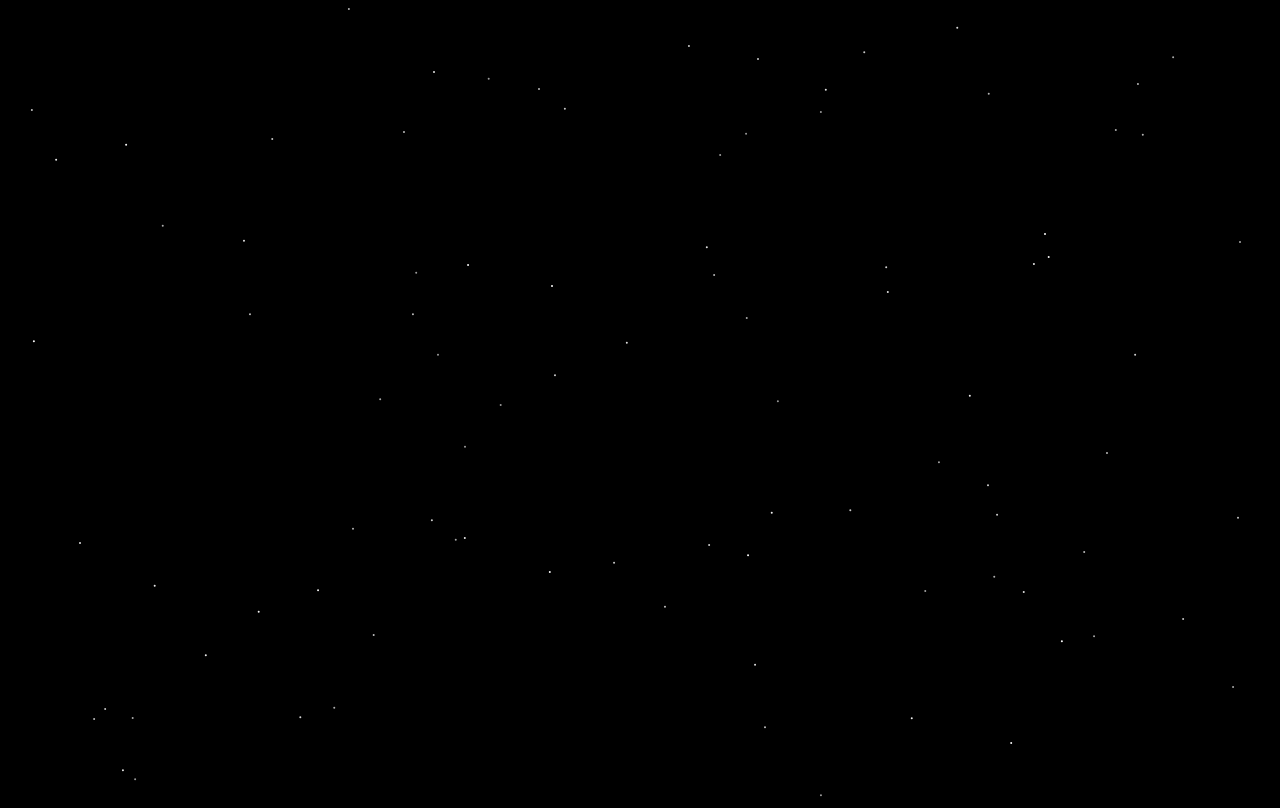
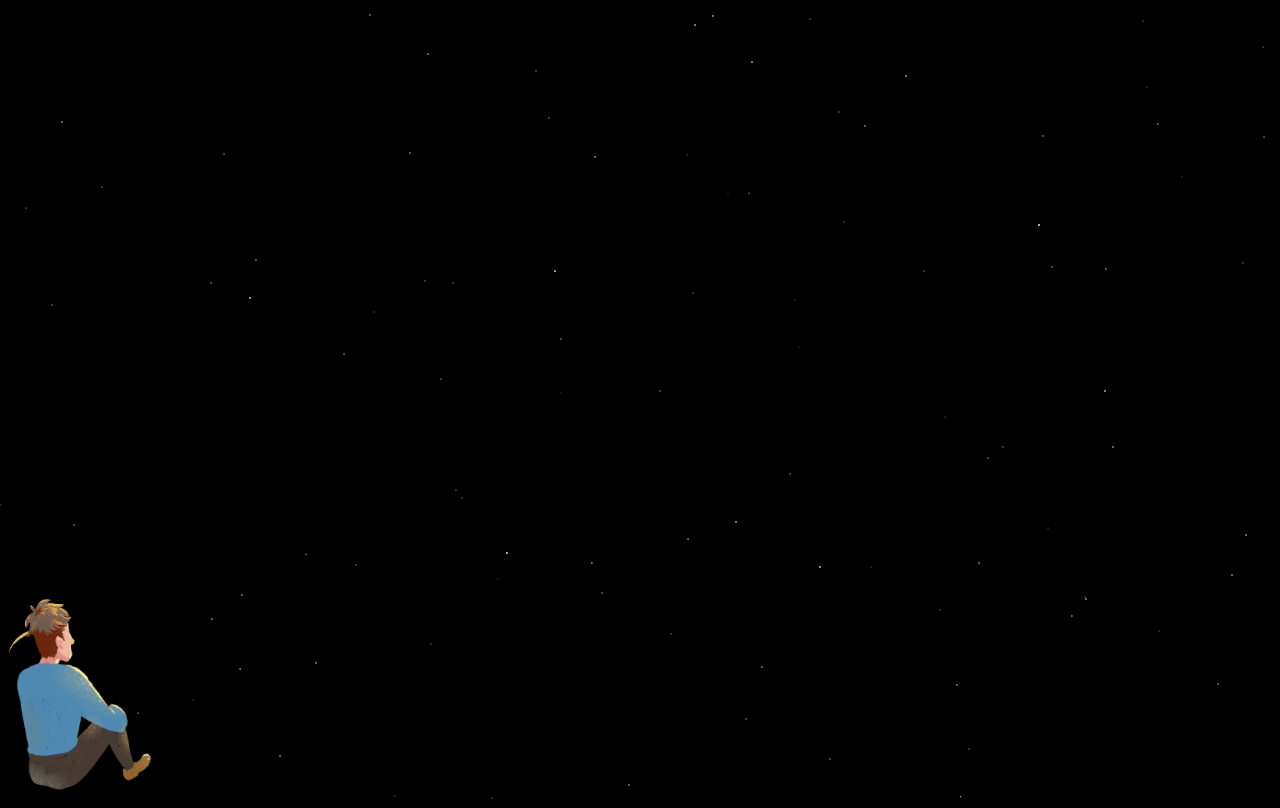
Before and after one commit to PhoenixxDevs/Phoenixx-pp1, a plain HTML site: page index.html in a window 1280 px wide. Drawn offline with Linux system fonts and the light colour scheme.

Commit message:
added animation to page load, static picture, improved particle effect

```diff
--- a/assets/css/style.css
+++ b/assets/css/style.css
@@ -9,7 +9,32 @@ body {
 }
 
 canvas {
+  z-index: -1;
   position: absolute;
   top: 0;
   left: 0;
 }
+
+#sitback {
+  max-width: 18%;
+  position: absolute;
+  bottom: -1%;
+  left: -3%;
+}
+
+/************************* ANIMATIONS *************************/
+
+.fade-in {
+  animation: fadeInAnimation ease 3s;
+  animation-iteration-count: 1;
+  animation-fill-mode: forwards;
+}
+
+@keyframes fadeInAnimation {
+  0% {
+      opacity: 0;
+  }
+  100% {
+      opacity: 1;
+   }
+}
--- a/assets/js/app.js
+++ b/assets/js/app.js
@@ -21,6 +21,7 @@ function init() {
 function animate() {
   ctx.clearRect(0, 0, WIDTH, HEIGHT);
 
+  removeParticle();
   updateParticles();
 
   requestAnimationFrame(animate);
@@ -33,16 +34,16 @@ const ctx = canvas.getContext('2d');
 
 class Particle {
   constructor(){
-    this.size = Math.floor(Math.random()) + 1;
+    this.size = Math.floor(Math.random() * 50) / 100 + 0.5;
     this.pos = {                    //set position to random place on screen
       x: Math.floor(Math.random() * WIDTH),
       y: Math.floor(Math.random() * HEIGHT)
     };
-    this.vel = {                    // velocity to random amount between -1 and 1, two decimal places for performance
-      x: (Math.floor(Math.random() * 60) / 100) - 0.3,
-      y: (Math.floor(Math.random() * 60) / 100) - 0.3
+    this.vel = {                    // velocity to random amount between -0.1 and 0.1, two decimal places for performance
+      x: (Math.floor(Math.random() * 20) / 100) - 0.1,
+      y: (Math.floor(Math.random() * 20) / 100) - 0.1
     };
-    this.color = `rgba(255, 255, 255, ${(Math.floor(Math.random() * 40) + 60) / 100})`; // white but with random amount of transparency
+    this.color = `rgba(255, 255, 255, ${(Math.floor(Math.random() * 70) + 30) / 100})`; // white but with random amount of transparency
     this.remove = false;
   }
   draw(){
@@ -59,11 +60,12 @@ class Particle {
     if(this.pos.x < -this.size ||
       this.pos.x > WIDTH + this.size ||
       this.pos.y < -this.size ||
-      this.pos.x > HEIGHT + this.size ){
+      this.pos.y > HEIGHT + this.size ){
         this.remove = true;
       }
   }
   update() {
+    this.removeOffscreen();
     this.move();
     this.draw();
   }
@@ -84,8 +86,7 @@ function updateParticles() {
 function removeParticle(){
   for(let i = 0; i < particlesLength; i++){
     if(particles[i].remove){
-      particles.splice(i, 1); // removes particle at its position in array
-      particlesLength = particles.length;
+      particles[i] = new Particle();
     }
   }
 }
--- a/index.html
+++ b/index.html
@@ -1,16 +1,18 @@
 <!DOCTYPE html>
 <html lang="en">
   <head>
-  <meta charset="UTF-8">
-  <meta name="viewport" content="width=device-width, initial-scale=1.0">
+    <meta charset="UTF-8" />
+    <meta name="viewport" content="width=device-width, initial-scale=1.0" />
     <title>Phoenixx</title>
-  <link rel="stylesheet" href="assets/css/style.css">
+    <link rel="stylesheet" href="assets/css/style.css" />
     <script type="text/javascript" src="assets/js/app.js" defer></script>
   </head>
-<body>
+  <body class="fade-in">
       <header></header>
       <canvas id="canvas"></canvas>
       <section></section>
-<footer></footer>
+      <footer>
+        <img id="sitback" src="assets/img/sitback.png" />
+      </footer>
   </body>
 </html>
```
Also changed, not shown: assets/img/sitback.png (added), 1 other file. Lines whose indentation alone changed are shown as unchanged.
